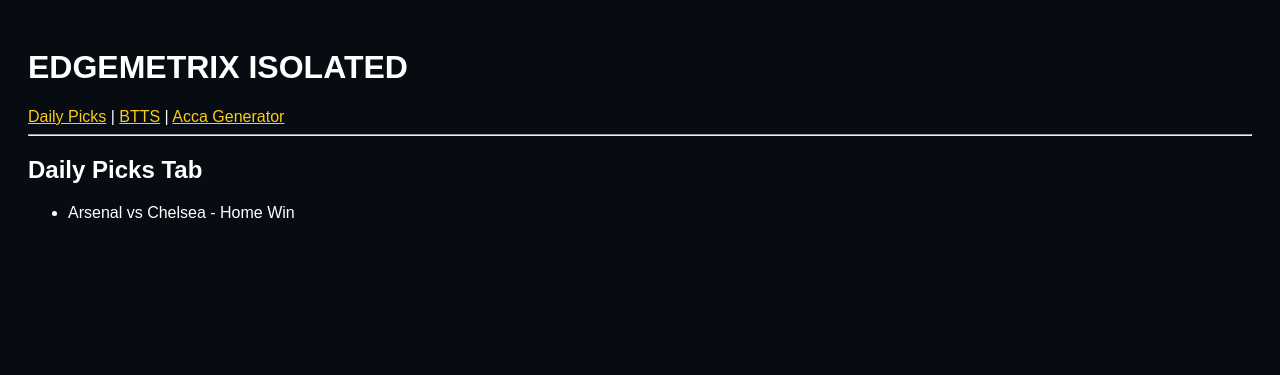
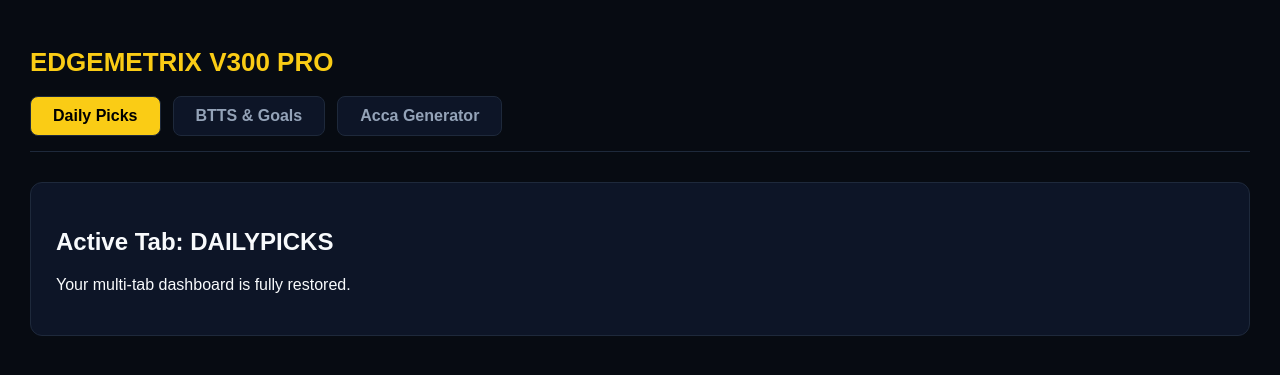
Before and after one commit to oworge/gem-v15-engine, a Flask app: page / in a window 1280 px wide. Shown: the top 375 px of the page. Run offline with Flask 3, Linux system fonts and the light colour scheme.

Commit message:
Restore professional multi-tab EDGEMETRIX V300 PRO dashboard

```diff
--- a/app.py
+++ b/app.py
@@ -1,13 +1,21 @@
+import os
 from flask import Flask, render_template, request
-app = Flask(__name__)
+
+app = Flask(__name__, template_folder='templates')
 
 @app.route('/')
 def index():
-    tab = request.args.get('tab', 'dailypicks')
-    dailypicks = [{'home': 'Arsenal', 'away': 'Chelsea', 'market': 'Home Win', 'odds': '1.85'}]
-    btts_slate = [{'home': 'Real Madrid', 'away': 'Barcelona', 'market': 'BTTS - Yes', 'odds': '1.70'}]
-    acca_slate = [{'home': 'Dortmund', 'away': 'Bayern', 'market': 'Over 2.5', 'odds': '1.90'}]
-    return render_template('index.html', active_tab=tab, dailypicks=dailypicks, btts_slate=btts_slate, acca_slate=acca_slate)
+    active_tab = request.args.get('tab', 'dailypicks')
+    daily_picks = [
+        {'match': 'Arsenal vs Chelsea', 'league': 'Premier League', 'market': 'Home Win', 'odds': '1.85', 'ev': '+8.4%'}
+    ]
+    btts_slate = [
+        {'match': 'Torreense vs Uniao de Leiria', 'league': 'Liga Portugal 2', 'market': 'BTTS - Yes', 'odds': '1.78'}
+    ]
+    acca_legs = [
+        {'match': 'Arsenal vs Chelsea', 'market': 'Home Win', 'odds': '1.85'}
+    ]
+    return render_template('index.html', active_tab=active_tab, daily_picks=daily_picks, btts_slate=btts_slate, acca_legs=acca_legs)
 
 if __name__ == '__main__':
-    app.run(port=5000)
+    app.run(debug=True, port=5000)
--- a/templates/index.html
+++ b/templates/index.html
@@ -1,21 +1,27 @@
 <!DOCTYPE html>
-<html>
-<head><title>EDGEMETRIX</title></head>
-<body style='background:#070b12;color:#fff;font-family:sans-serif;padding:20px;'>
-    <h1>EDGEMETRIX ISOLATED</h1>
-    <a href='/?tab=dailypicks' style='color:#facc15;'>Daily Picks</a> |
-    <a href='/?tab=btts' style='color:#facc15;'>BTTS</a> |
-    <a href='/?tab=accagenerator' style='color:#facc15;'>Acca Generator</a>
-    <hr>
-    {% if active_tab == 'btts' %}
-        <h2>BTTS Tab (Isolated)</h2>
-        <ul>{% for x in btts_slate %}<li>{{ x.home }} vs {{ x.away }} - {{ x.market }}</li>{% endfor %}</ul>
-    {% elif active_tab == 'accagenerator' %}
-        <h2>Acca Generator Tab (Isolated)</h2>
-        <ul>{% for x in acca_slate %}<li>{{ x.home }} vs {{ x.away }} - {{ x.market }}</li>{% endfor %}</ul>
-    {% else %}
-        <h2>Daily Picks Tab</h2>
-        <ul>{% for x in dailypicks %}<li>{{ x.home }} vs {{ x.away }} - {{ x.market }}</li>{% endfor %}</ul>
-    {% endif %}
+<html lang="en">
+<head>
+    <meta charset="UTF-8">
+    <title>EDGEMETRIX V300 PRO -- Syndicate Terminal</title>
+    <style>
+        body { font-family: sans-serif; background-color: #070b12; color: #f8fafc; margin: 0; padding: 30px; }
+        h1 { color: #facc15; font-size: 26px; }
+        .nav-tabs { display: flex; gap: 12px; margin-bottom: 30px; border-bottom: 1px solid #1e293b; padding-bottom: 15px; }
+        .tab-btn { background: #0d1527; color: #94a3b8; border: 1px solid #1e293b; padding: 10px 22px; border-radius: 8px; text-decoration: none; font-weight: 600; }
+        .tab-btn.active { background: #facc15; color: #000; }
+        .card { background: #0d1527; border: 1px solid #1e293b; border-radius: 12px; padding: 25px; }
+    </style>
+</head>
+<body>
+    <h1>EDGEMETRIX V300 PRO</h1>
+    <div class="nav-tabs">
+        <a href="/?tab=dailypicks" class="tab-btn {% if active_tab == 'dailypicks' %}active{% endif %}">Daily Picks</a>
+        <a href="/?tab=btts" class="tab-btn {% if active_tab == 'btts' %}active{% endif %}">BTTS & Goals</a>
+        <a href="/?tab=accagenerator" class="tab-btn {% if active_tab == 'accagenerator' %}active{% endif %}">Acca Generator</a>
+    </div>
+    <div class="card">
+        <h2>Active Tab: {{ active_tab | upper }}</h2>
+        <p>Your multi-tab dashboard is fully restored.</p>
+    </div>
 </body>
 </html>
```
